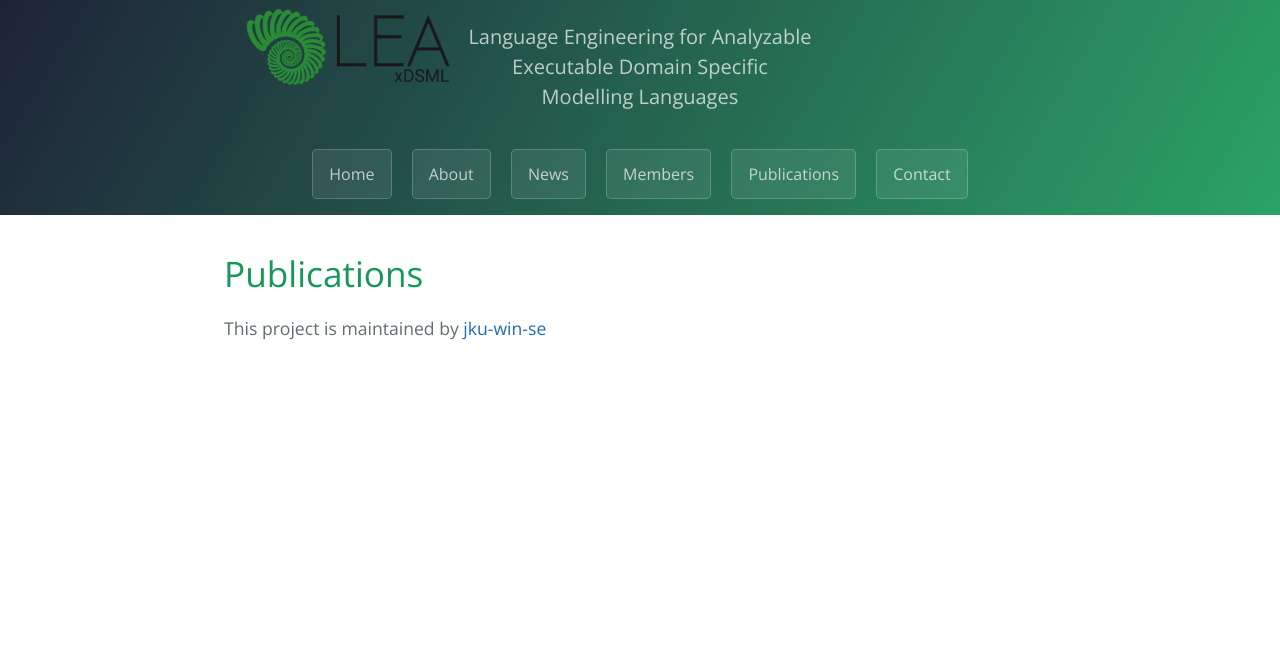
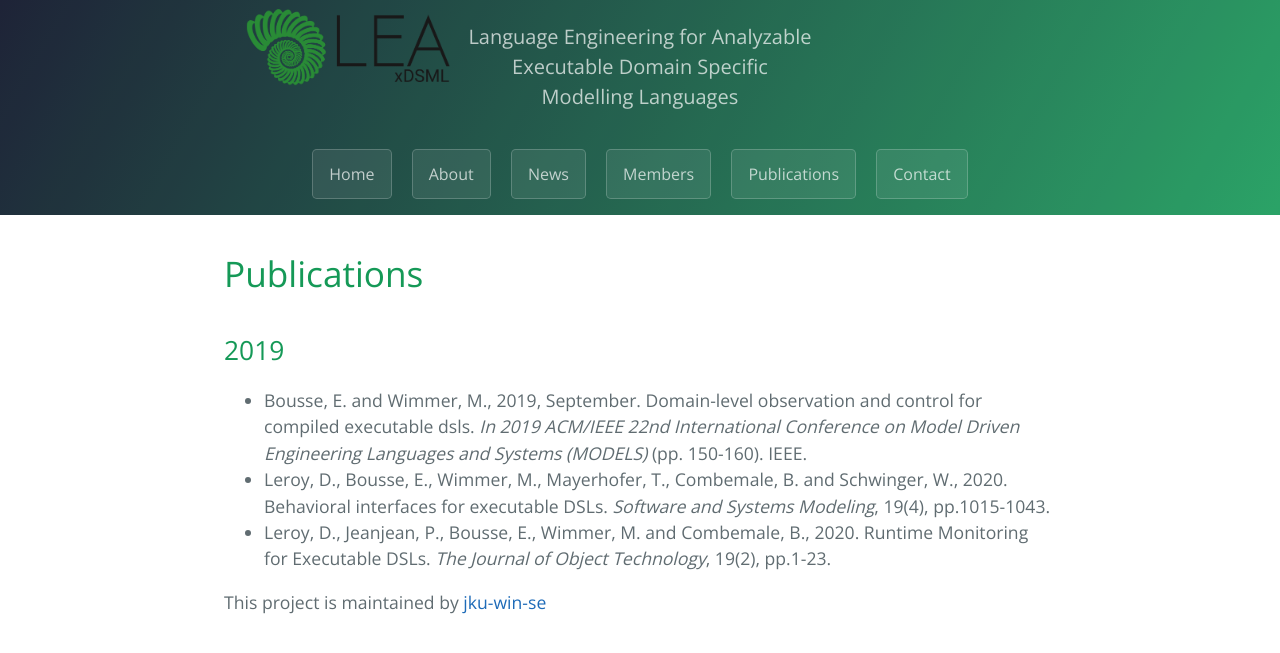
Before and after one commit to jku-win-se/Lea-xDSML, a Jekyll site: the page built from pages/publications/index.md, in a window 1280 px wide. Shown: the top 653 px of the page. Built offline with Jekyll 4.4.1, drawn with Linux system fonts in a browser that asks for light colours.

Commit message:
some publications

```diff
--- a/assets/css/custom.css
+++ b/assets/css/custom.css
@@ -43,11 +43,11 @@ hr.solid {
 }
 
 #tanja-photo{
-  width: 50%;
+  width: 45%;
 }
 
 #adel-photo{
-  width: 35%;
+  width: 45%;
 }
 
  /*.main-content p {
--- a/pages/publications/index.md
+++ b/pages/publications/index.md
@@ -3,3 +3,16 @@ title: LEA-xDSML - Publications
 layout: index
 ---
 <h1>Publications</h1>
+
+<h2>2019</h2>
+<ul>
+    <li>
+    Bousse, E. and Wimmer, M., 2019, September. Domain-level observation and control for compiled executable dsls. <i>In 2019 ACM/IEEE 22nd International Conference on Model Driven Engineering Languages and Systems (MODELS)</i> (pp. 150-160). IEEE.
+    </li>
+    <li>
+    Leroy, D., Bousse, E., Wimmer, M., Mayerhofer, T., Combemale, B. and Schwinger, W., 2020. Behavioral interfaces for executable DSLs. <i>Software and Systems Modeling</i>, 19(4), pp.1015-1043.
+    </li>
+    <li>
+    Leroy, D., Jeanjean, P., Bousse, E., Wimmer, M. and Combemale, B., 2020. Runtime Monitoring for Executable DSLs. <i>The Journal of Object Technology</i>, 19(2), pp.1-23.
+    </li>
+<ul>
```
